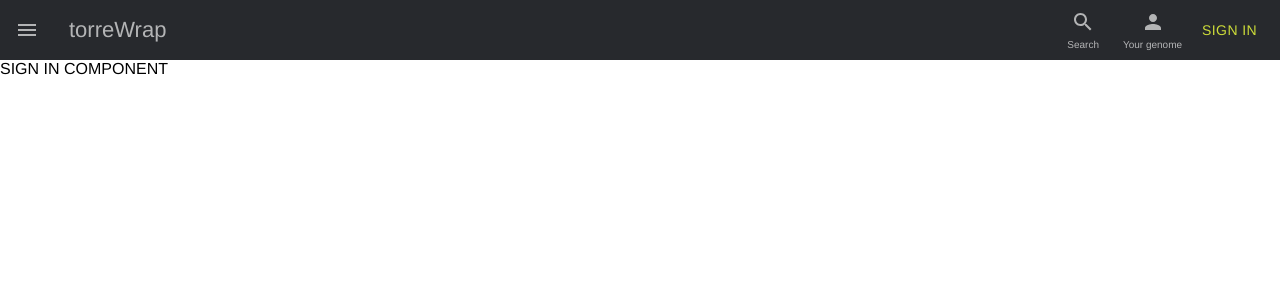
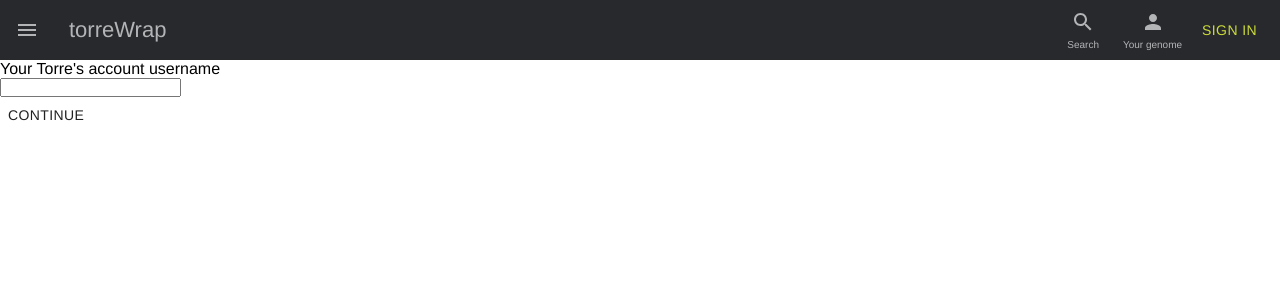
Before and after one commit to canriquez/torrewrap, a React (Create React App) app: page /signin in a window 1280 px wide. Shown: the top 300 px of the page. Built offline with nearby package versions, Linux system fonts and the light colour scheme.

Commit message:
Adds userTorre.js reducer to handle Redux storage update on Torres' API data

```diff
--- a/src/containers/SignIn.js
+++ b/src/containers/SignIn.js
@@ -1,16 +1,41 @@
-import React from 'react';
+import React, { useState, useEffect } from 'react';
 import { connect } from 'react-redux';
 import { BrowserRouter as Router, Switch, Route } from 'react-router-dom';
 import NavMenu  from '../components/NavMenu'
 import styles from '../styles/SignIn.module.css'
+import Button from '@material-ui/core/Button';
 
 
 const SignIn = () => {
-  return (
-    <div className={styles.signIn}>
-    SIGN IN COMPONENT
-    </div>
-  );
+
+    const [torreUser, setTorreUser] = React.useState('')
+
+
+    const handleInputTorreUserChange = event => {
+        setTorreUser(event.target.value);
+      };
+
+    return (
+        <div className={styles.signIn}>
+
+            <label htmlFor="torreUser">Your Torre's account username</label>
+                <div className={styles.torreUserInputWrap}>
+                <input
+                    className="torreUser"
+                    type="text"
+                    onChange={handleInputTorreUserChange}
+                    value={torreUser}
+                    id="torreUser"
+                    autoComplete="Type your torre's account username"
+                />
+                </div>
+                <Button href="#contained-buttons"className={styles.signInButton}>
+                    continue
+                </Button>
+
+        </div>
+
+    );
 };
 
 // export default App;
--- a/src/helpers/help.js
+++ b/src/helpers/help.js
@@ -1,6 +1,8 @@
 const UPDATE_USERAPI_DETAILS = 'UPDATE_USERAPI_DETAILS'
+const UPDATE_USERTORRE_DETAILS = 'UPDATE_USERTORRE_DETAILS'
 
 
 export {
   UPDATE_USERAPI_DETAILS,
+  UPDATE_USERTORRE_DETAILS
 };
```
Also changed, not shown: src/actions/index.js (+7 -3 lines), src/reducers/userTorre.js (added, +20 -0 lines), 1 other file (tests, documents, lock files or other folders).
